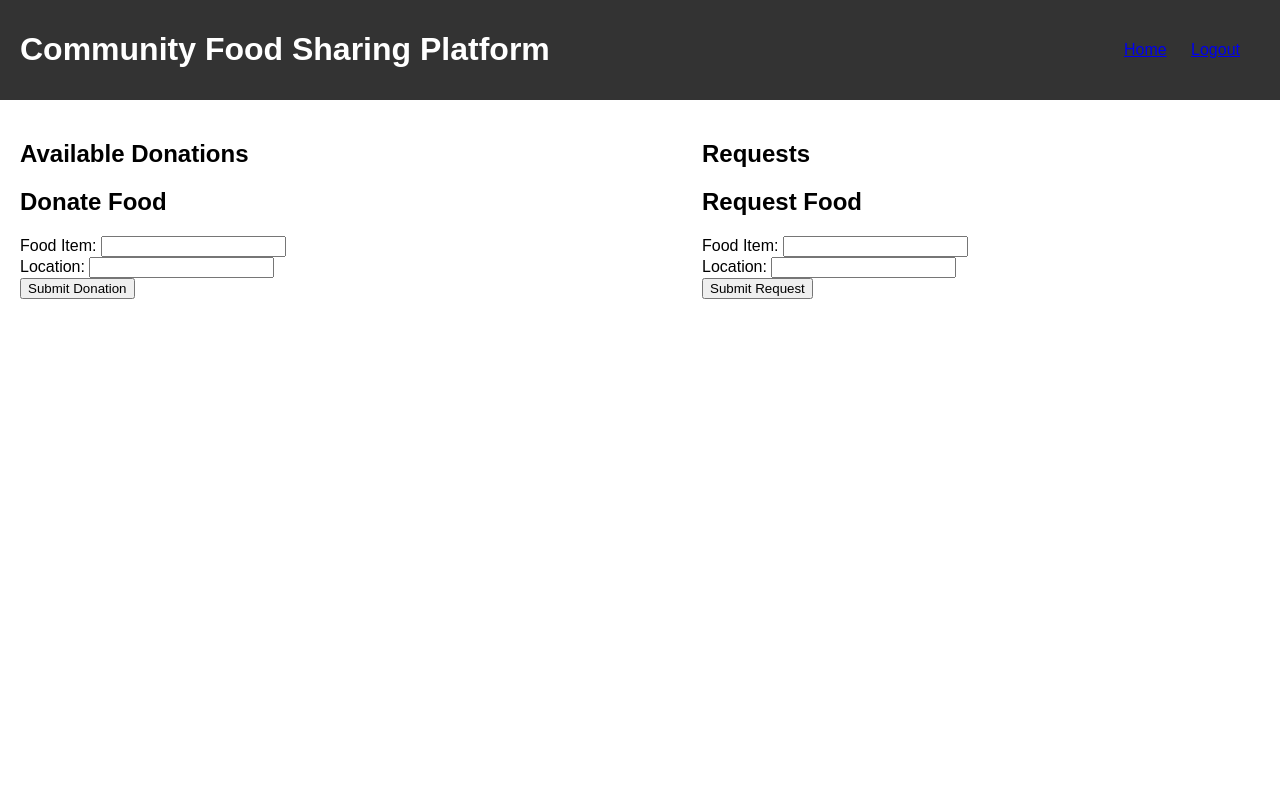
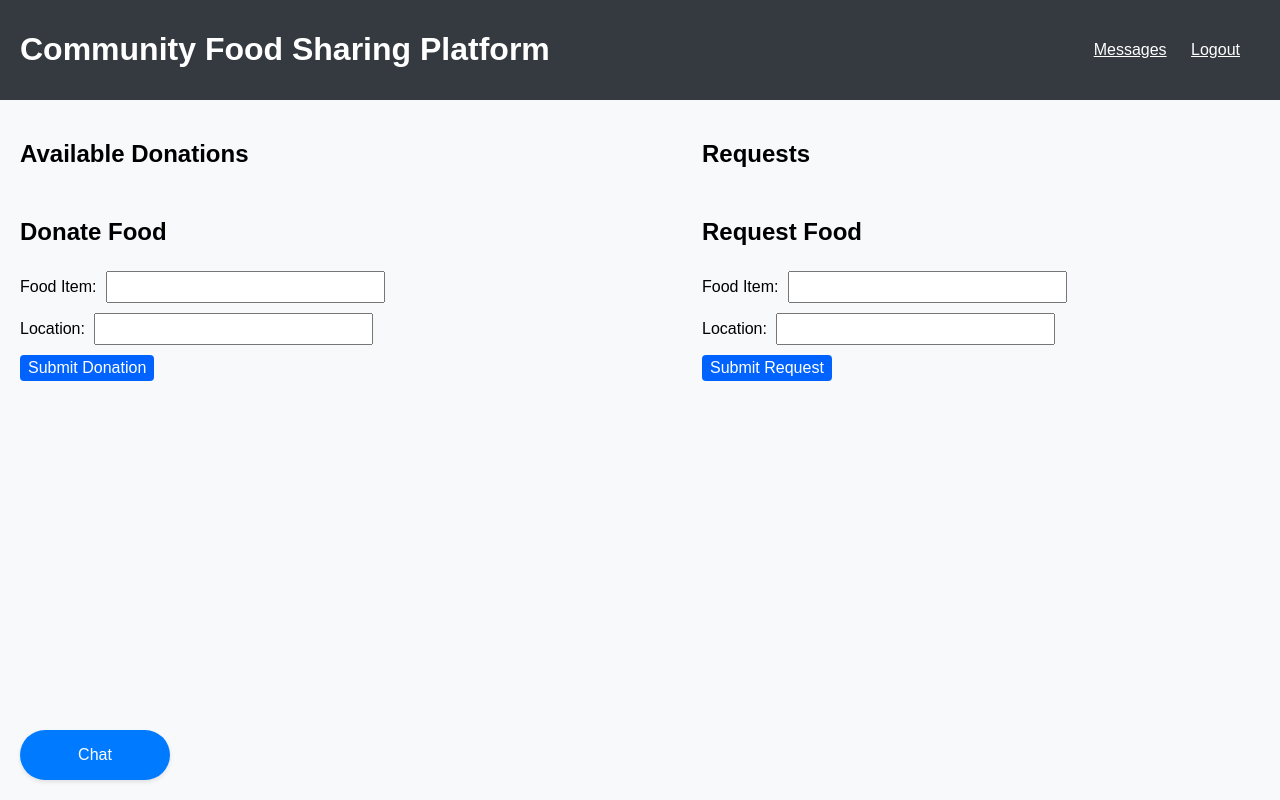
Before and after one commit to fgm2wg/GDSC-UVA-Solution-Challenge, a Flask app: page / in a window 1280 px wide. Run offline with Flask 3, Linux system fonts and the light colour scheme; the visitor is signed in with stand-in values (Sample User, id 1); data that the repository does not hold is empty.

Commit message:
Finished adding features and formatting website

```diff
--- a/app.py
+++ b/app.py
@@ -1,15 +1,19 @@
+import flask_login
 from flask import Flask, render_template, request, redirect, url_for, flash
 from flask_sqlalchemy import SQLAlchemy
 from werkzeug.security import generate_password_hash, check_password_hash
 from sqlalchemy.exc import IntegrityError
 from flask_login import LoginManager, UserMixin, login_user, logout_user, current_user
+from os import urandom
+from datetime import datetime
 
 app = Flask(__name__)
-app.config['SECRET_KEY'] = 'your_secret_key'
+app.config['SECRET_KEY'] = urandom(24)
 app.config['SQLALCHEMY_DATABASE_URI'] = 'sqlite:///data.db'
 app.config['SQLALCHEMY_TRACK_MODIFICATIONS'] = False
 app.config['DEBUG_TB_ENABLED'] = False
 app.config['SESSION_PROTECTION'] = 'strong'
+app.config['PERMANENT_SESSION_LIFETIME'] = 604800
 db = SQLAlchemy(app)
 
 login_manager = LoginManager(app)
@@ -18,6 +22,8 @@ class User(UserMixin, db.Model):
     id = db.Column(db.Integer, primary_key=True)
     username = db.Column(db.String(100), unique=True, nullable=False)
     password = db.Column(db.String(100), nullable=False)
+    received_messages = db.relationship('Message', backref='recipient', lazy=True, foreign_keys='Message.recipient_id')
+    sent_messages = db.relationship('Message', backref='sender', lazy=True, foreign_keys='Message.sender_id')
 
 class Donation(db.Model):
     id = db.Column(db.Integer, primary_key=True)
@@ -31,6 +37,13 @@ class Request(db.Model):
     requested_item = db.Column(db.String(100))
     location = db.Column(db.String(100))
     submitter_username = db.Column(db.String(100))
+
+class Message(db.Model):
+    id = db.Column(db.Integer, primary_key=True)
+    sender_id = db.Column(db.Integer, db.ForeignKey('user.id'), nullable=False)
+    recipient_id = db.Column(db.Integer, db.ForeignKey('user.id'), nullable=False)
+    content = db.Column(db.Text, nullable=False)
+    timestamp = db.Column(db.DateTime, nullable=False, default=datetime.utcnow)
 
 with app.app_context():
     db.create_all()
@@ -63,7 +76,7 @@ def login():
         password = request.form['password']
         user = User.query.filter_by(username=username).first()
         if user and check_password_hash(user.password, password):
-            login_user(user)
+            login_user(user, remember=True)
             flash('Successfully logged in!', 'success')
             return redirect(url_for('index'))
         else:
@@ -142,5 +155,31 @@ def delete_request(request_id):
     flash('Request deleted successfully!', 'success')
     return redirect(url_for('index'))
 
+@app.route('/messages')
+@flask_login.login_required
+def messages():
+    received_messages = current_user.received_messages
+    sent_messages = current_user.sent_messages
+    return render_template('messages.html', received_messages=received_messages, sent_messages=sent_messages)
+
+
+@app.route('/send_message', methods=['POST'])
+@flask_login.login_required
+def send_message():
+    recipient_username = request.form['recipient_username']
+    recipient = User.query.filter_by(username=recipient_username).first()
+    if recipient and recipient != current_user:
+        content = request.form['content']
+        message = Message(sender_id=current_user.id, recipient_id=recipient.id, content=content)
+        db.session.add(message)
+        db.session.commit()
+        flash('Message sent successfully!', 'success')
+        return redirect(url_for('messages'))
+    elif recipient == current_user:
+        flash('You cannot send a message to yourself.', 'error')
+    else:
+        flash('Recipient not found', 'error')
+    return redirect(url_for('index'))
+
 if __name__ == '__main__':
     app.run(host='0.0.0.0', debug=True)
--- a/static/styles.css
+++ b/static/styles.css
@@ -2,50 +2,186 @@ body {
     font-family: Arial, sans-serif;
     margin: 0;
     padding: 0;
+    overflow-y: auto;
+    background-color: #f8f9fa;
 }
-header {
-    background-color: #333;
+
+.header {
+    background-color: #343a40;
     color: white;
     padding: 10px 20px;
     display: flex;
     justify-content: space-between;
     align-items: center;
 }
+
+.header a {
+    color: white;
+}
+
 nav ul {
     list-style-type: none;
     margin: 0;
     padding: 0;
 }
+
 nav ul li {
     display: inline;
     margin-right: 20px;
 }
+
 .container {
     display: flex;
     justify-content: space-between;
     align-items: flex-start;
     padding: 20px;
+    margin-bottom: 100px;
 }
+
 .left-column, .right-column {
     width: 45%;
 }
-.form-section {
-    margin-top: 20px;
+
+.form-section input[type="text"],
+.form-section textarea {
+    width: 50%;
+    padding: 5px;
+    margin: 5px 5px;
+    box-sizing: border-box;
+    font-size: 16px;
 }
+
 .flash-message {
     padding: 10px;
     margin-bottom: 10px;
     border-radius: 5px;
 }
+
 .success {
-    background-color: #4CAF50;
+    background-color: #28a745;
     color: white;
 }
+
 .error {
-    background-color: #f44336;
+    background-color: #dc3545;
     color: white;
 }
+
 .edit-delete {
     display: inline;
+    vertical-align: center;
     margin-left: 1px;
+    height: 15px;
 }
+
+.chat-toggle {
+    position: fixed;
+    bottom: 20px;
+    left: 20px;
+    width: 150px;
+    height: 50px;
+    background-color: #007bff;
+    color: white;
+    text-align: center;
+    line-height: 50px;
+    border-radius: 25px;
+    cursor: pointer;
+    z-index: 1000;
+    box-shadow: 0 2px 4px rgba(0, 0, 0, 0.1);
+}
+
+.chat-toggle:hover {
+    background-color: #0056b3;
+}
+
+.chat-section {
+    display: none;
+    position: fixed;
+    bottom: 80px;
+    left: 20px;
+    width: 350px;
+    background-color: white;
+    border: 1px solid #ccc;
+    padding: 20px;
+    z-index: 999;
+    overflow-y: auto;
+    border-radius: 5px;
+    box-shadow: 0 2px 4px rgba(0, 0, 0, 0.1);
+}
+
+.chat-section h2 {
+    margin-top: 0;
+    margin-bottom: 15px;
+}
+
+.chat-form label {
+    vertical-align: top;
+    display: inline-block;
+    margin-top: 8px;
+}
+
+.chat-form input[type="text"] {
+    margin-top: 5px;
+}
+
+.chat-form textarea {
+    margin-top: 5px;
+}
+
+.chat-form button {
+    margin-top: 5px;
+}
+
+.donations-list,
+.requests-list {
+    margin-bottom: 50px;
+    padding-left: 0;
+}
+
+.donations-list li,
+.requests-list li {
+    margin-bottom: 10px;
+    line-height: 1.5;
+}
+
+.submit-button {
+    background-color: #0063ff;
+    color: white;
+    border: none;
+    padding: 4px 8px;
+    border-radius: 4px;
+    cursor: pointer;
+    font-size: 16px;
+    margin-top: 5px;
+}
+
+.send-button {
+    background-color: #0063ff;
+    color: white;
+    border: none;
+    padding: 4px 8px;
+    border-radius: 4px;
+    cursor: pointer;
+    font-size: 14px;
+}
+
+.edit-button {
+    background-color: #1ab41b;
+    color: white;
+    border: none;
+    padding: 4px 8px;
+    border-radius: 4px;
+    cursor: pointer;
+    font-size: 12px;
+    text-decoration: none;
+}
+
+.delete-button {
+    background-color: #dc3545;
+    color: white;
+    border: none;
+    padding: 4px 8px;
+    border-radius: 4px;
+    cursor: pointer;
+    font-size: 12px;
+}
--- a/templates/index.html
+++ b/templates/index.html
@@ -17,15 +17,15 @@
     </script>
 </head>
 <body>
-    <header>
+    <header class="header">
         <h1>Community Food Sharing Platform</h1>
         <nav>
             <ul>
-                <li><a href="#">Home</a></li>
+                <li><a href="messages">Messages</a></li>
                 {% if current_user.is_authenticated %}
                     <li><a href="{{ url_for('logout') }}">Logout</a></li>
                 {% else %}
-                    <li><a href="{{ url_for('signup') }}">Signup</a></li>
+                    <li><a href="{{ url_for('signup') }}">Sign Up</a></li>
                     <li><a href="{{ url_for('login') }}">Login</a></li>
                 {% endif %}
             </ul>
@@ -47,12 +47,12 @@
     <div class="container">
         <section class="left-column">
             <h2>Available Donations</h2>
-            <ul>
+            <ul class="donations-list">
                 {% for donation in donations %}
                     <li>
                         {{ donation.donor }} is offering {{ donation.food_item }} in {{ donation.location }}
                         {% if current_user.is_authenticated and donation.submitter_username == current_user.username %}
-                            (<a href="{{ url_for('edit_donation', donation_id=donation.id) }}">Edit</a> | <form style="display: inline;" action="{{ url_for('delete_donation', donation_id=donation.id) }}" method="post"><button type="submit" style="background-color: transparent; border: none; color: red; cursor: pointer;">Delete</button></form>)
+                            (<a href="{{ url_for('edit_donation', donation_id=donation.id) }}" class="edit-button">Edit</a> | <form style="display: inline;" action="{{ url_for('delete_donation', donation_id=donation.id) }}" method="post"><button type="submit" class="delete-button">Delete</button></form>)
                         {% endif %}
                     </li>
                 {% endfor %}
@@ -67,21 +67,38 @@
                     <input type="text" id="food_item" name="food_item" required><br>
                     <label for="location">Location:</label>
                     <input type="text" id="location" name="location" required><br>
-                    <button type="submit">Submit Donation</button>
+                    <button type="submit" class="submit-button">Submit Donation</button>
                 </form>
             </div>
+
+
+            <div class="chat-toggle" onclick="toggleChat()">Chat</div>
+
+
+            <section class="chat-section" id="chat-section">
+                <h2>Chat</h2>
+                <div class="chat-form">
+                    <form action="{{ url_for('send_message') }}" method="post">
+                        <label for="recipient_username">Recipient Username:</label>
+                        <input type="text" id="recipient_username" name="recipient_username" required><br>
+                        <label for="content" style="margin-top: 10px;">Message:</label>
+                        <textarea id="content" name="content" required style="margin-top: 10px;"></textarea><br>
+                        <button type="submit" class="send-button">Send</button>
+                    </form>
+                </div>
+            </section>
             {% endif %}
         </section>
 
         <section class="right-column">
             <h2>Requests</h2>
-            <ul>
+            <ul class="requests-list">
                 {% for request in requests %}
                     <li>
                         {{ request.requested_item }} needed in {{ request.location }}
                         <div class="edit-delete">
                             {% if current_user.is_authenticated and request.submitter_username == current_user.username %}
-                                (<a href="{{ url_for('edit_request', request_id=request.id) }}">Edit</a> | <form style="display: inline;" action="{{ url_for('delete_request', request_id=request.id) }}" method="post"><button type="submit" style="background-color: transparent; border: none; color: red; cursor: pointer;">Delete</button></form>)
+                                (<a href="{{ url_for('edit_request', request_id=request.id) }}" class="edit-button">Edit</a> | <form style="display: inline;" action="{{ url_for('delete_request', request_id=request.id) }}" method="post"><button type="submit" class="delete-button">Delete</button></form>)
                             {% endif %}
                         </div>
                     </li>
@@ -96,7 +113,7 @@
                     <input type="text" id="requested_item" name="requested_item" required><br>
                     <label for="location">Location:</label>
                     <input type="text" id="location" name="location" required><br>
-                    <button type="submit">Submit Request</button>
+                    <button type="submit" class="submit-button">Submit Request</button>
                 </form>
             </div>
             {% endif %}
@@ -105,8 +122,15 @@
 
     {% if not current_user.is_authenticated %}
     <div class="form-section" style="text-align: center;">
-        <p>Please <a href="{{ url_for('signup') }}">sign up</a> or <a href="{{ url_for('login') }}">log in</a> to submit donations or requests.</p>
+        <p>Please <a href="{{ url_for('signup') }}">Sign Up</a> or <a href="{{ url_for('login') }}">Log In</a> to submit donations or requests.</p>
     </div>
     {% endif %}
+
+    <script>
+        function toggleChat() {
+            var chatSection = document.getElementById('chat-section');
+            chatSection.style.display = chatSection.style.display === 'block' ? 'none' : 'block';
+        }
+    </script>
 </body>
 </html>
--- a/templates/login.html
+++ b/templates/login.html
@@ -4,6 +4,7 @@
     <meta charset="UTF-8">
     <meta name="viewport" content="width=device-width, initial-scale=1.0">
     <title>Login</title>
+    <link rel="stylesheet" href="../static/login_styles.css">
 </head>
 <body>
     {% with messages = get_flashed_messages(with_categories=true) %}
@@ -19,9 +20,9 @@
     <h1>Login</h1>
     <form action="{{ url_for('login') }}" method="post">
         <label for="username">Username:</label>
-        <input type="text" id="username" name="username" required><br>
+        <input type="text" id="username" name="username" required>
         <label for="password">Password:</label>
-        <input type="password" id="password" name="password" required><br>
+        <input type="password" id="password" name="password" required>
         <button type="submit">Login</button>
     </form>
 </body>
```
Also changed, not shown: static/login_styles.css (added, +56 -0 lines), static/messages_styles.css (added, +39 -0 lines), static/signup_styles.css (added, +56 -0 lines), templates/messages.html (added, +35 -0 lines), templates/signup.html (+5 -4 lines).
